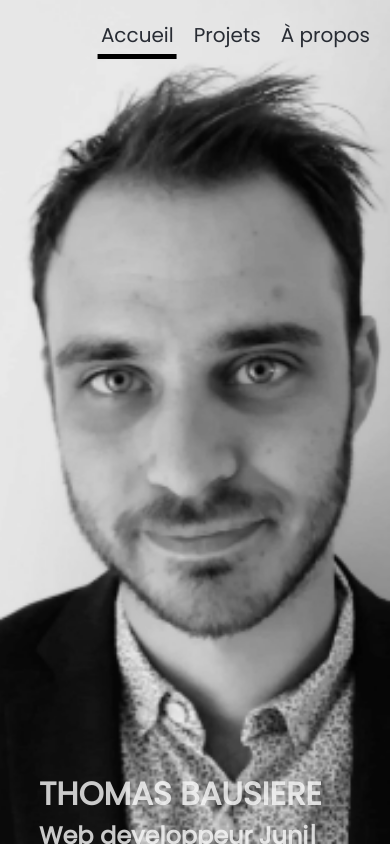
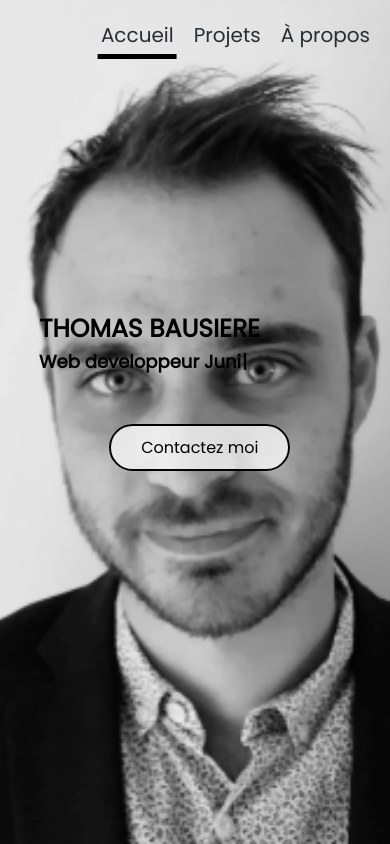
Before and after one commit to ThomasBausiere/PersonalWebSite, a React (Create React App) app: page / in a window 390 px wide. Built offline with nearby package versions, Linux system fonts and the light colour scheme.

Commit message:
adjusting responsiv on Home

```diff
--- a/src/styles/_Home.scss
+++ b/src/styles/_Home.scss
@@ -84,12 +84,24 @@
 
 @media screen and (max-width:575px){
 .acceuil .contents{
-    margin-top: 700px;
+    margin-top: 240px;
     margin-left: 10%;
 }
+.acceuil .contents h1{
+    font-size: 25px;
+}
+.acceuil .contents h2,{
+    font-size: 18px;
+}
+.acceuil .contents h1, h2{
+    color:$color-0;
 
-.acceuil .contents h1, h2{
-    color:$color-1;
+
+}
+.acceuil .contents .btn{
+    margin-top: 25px;
+    margin-left:20%;
+    margin-right:auto;
 
 }
 }
```
